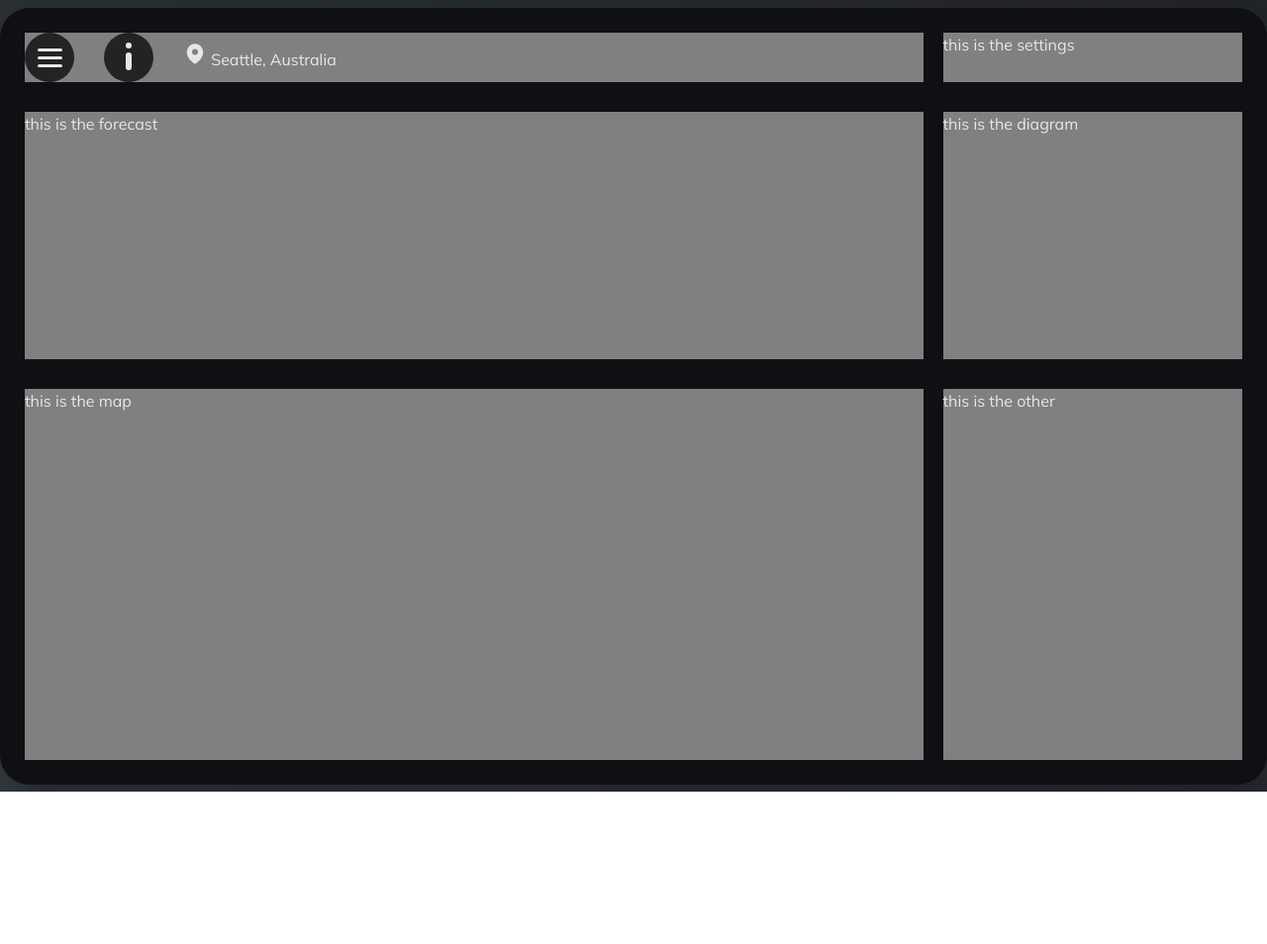
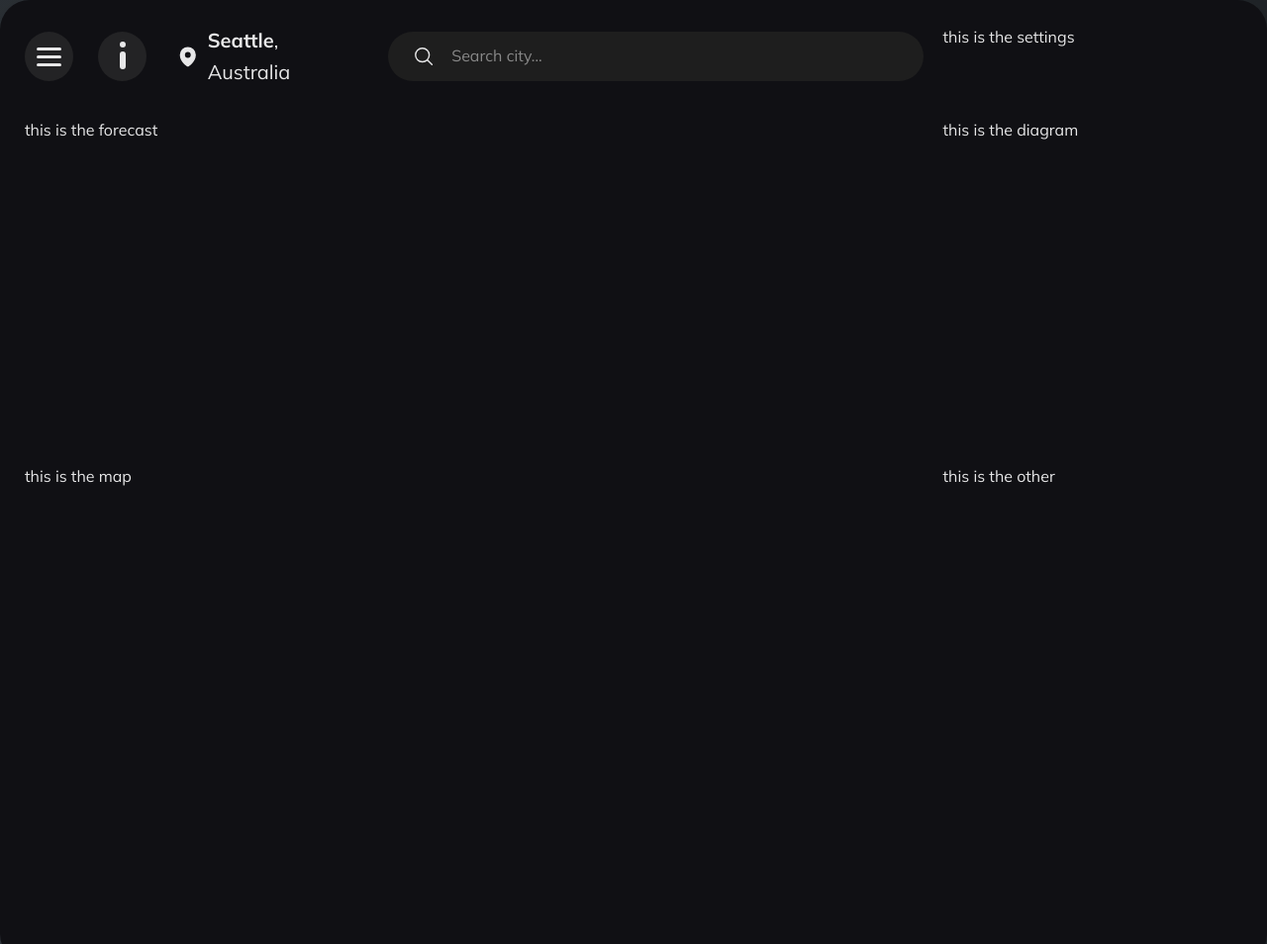
Before and after one commit to hptrk/Weathery, a website built with Parcel: page index.html in a window 1280 px wide. Shown: the top 954 px of the page at 99% size. Before the commit the page ends 800 px from the top, so only its background shows below. Built offline with nearby package versions, Linux system fonts and the light colour scheme.

Commit message:
finish the styling on the location and searchbar element

```diff
--- a/index.html
+++ b/index.html
@@ -43,6 +43,28 @@
               Australia</span
             >
           </div>
+          <form class="navigation__searchbar">
+            <svg
+              xmlns="http://www.w3.org/2000/svg"
+              fill="none"
+              viewBox="0 0 24 24"
+              stroke-width="1.5"
+              stroke="currentColor"
+              class="navigation__searchbar-icon"
+            >
+              <path
+                stroke-linecap="round"
+                stroke-linejoin="round"
+                d="M21 21l-5.197-5.197m0 0A7.5 7.5 0 105.196 5.196a7.5 7.5 0 0010.607 10.607z"
+              />
+            </svg>
+            <input
+              name="searchbar"
+              type="text"
+              class="navigation__searchbar-input"
+              placeholder="Search city..."
+            />
+          </form>
         </nav>
       </header>
       <section class="settings">this is the settings</section>
--- a/sass/abstracts/_variables.scss
+++ b/sass/abstracts/_variables.scss
@@ -1,6 +1,7 @@
 //////////////////////
 // COLORS //
-$color-grey-light: #e7e7e8; //font, TEMPORARY
+$color-grey-light: #e7e7e8; //font
+$color-grey-light-2: #888; //font (searchbar placeholder color)
 
 $color-background-dark: #212529; //website background
 $color-background-light: #343a40;
@@ -8,6 +9,7 @@ $color-background-light: #343a40;
 $color-container-background: #101014; //app background
 
 $color-grey-dark: #232325; //button background
+$color-grey-dark-2: #1e1e1e; //search bar background
 
 //////////////////////
 // FONTS //
@@ -15,4 +17,4 @@ $font-primary: "Mulish", sans-serif;
 
 //////////////////////
 // SHADOWS //
-$shadow-dark: 1rem 2rem 4rem rgba(0, 0, 0, 0.3);
+$shadow-dark: 1rem 2rem 4rem rgba(0, 0, 0, 0.3); //app shadow
--- a/sass/components/_nav-location.scss
+++ b/sass/components/_nav-location.scss
@@ -1,6 +1,19 @@
 .navigation {
-  &__location-icon {
-    height: 2.4rem; //temporary
-    width: 2.4rem; //temporary
+  &__location {
+    display: flex;
+    align-items: center;
+    margin-left: 0.5rem;
+    margin-right: auto;
+    gap: 0.8rem;
+    &-icon {
+      height: 2.4rem; //temporary
+      width: 2.4rem; //temporary
+    }
+    &-text {
+      font-size: 2rem;
+      &--city {
+        font-weight: bold;
+      }
+    }
   }
 }
--- a/sass/components/_nav-searchbar.scss
+++ b/sass/components/_nav-searchbar.scss
@@ -0,0 +1,44 @@
+.navigation {
+  &__searchbar {
+    position: relative;
+    width: 55rem;
+    height: 5rem;
+    padding: 2.5rem;
+    border-radius: 100px;
+    background-color: $color-grey-dark-2;
+    display: flex;
+    align-items: center;
+    gap: 1.5rem;
+    transition: all 0.2s;
+
+    &:focus-within {
+      transform: scale(1.02);
+    }
+    &:focus-within &-icon {
+      transform: scale(1.2);
+    }
+
+    &-icon {
+      transition: all 0.2s;
+      height: 2.4rem;
+      width: 2.4rem;
+    }
+    &-input {
+      width: 100%;
+      background: none;
+      border: none;
+      color: inherit;
+      font-family: inherit;
+      font-size: 1.6rem;
+
+      &:focus {
+        outline: none;
+      }
+
+      &::placeholder {
+        outline: none;
+        color: $color-grey-light-2;
+      }
+    }
+  }
+}
--- a/sass/layout/_layout.scss
+++ b/sass/layout/_layout.scss
@@ -14,7 +14,7 @@
 
   & > section,
   & > header {
-    background-color: gray; //temporary
+    //background-color: gray; //temporary
   }
 }
 .navigation {
@@ -22,5 +22,5 @@
   display: flex;
   justify-content: flex-start;
   align-items: center;
-  gap: 3rem; //TEMPORARY
+  gap: 2.5rem; //TEMPORARY
 }
```
Also changed, not shown: css/style.css.
